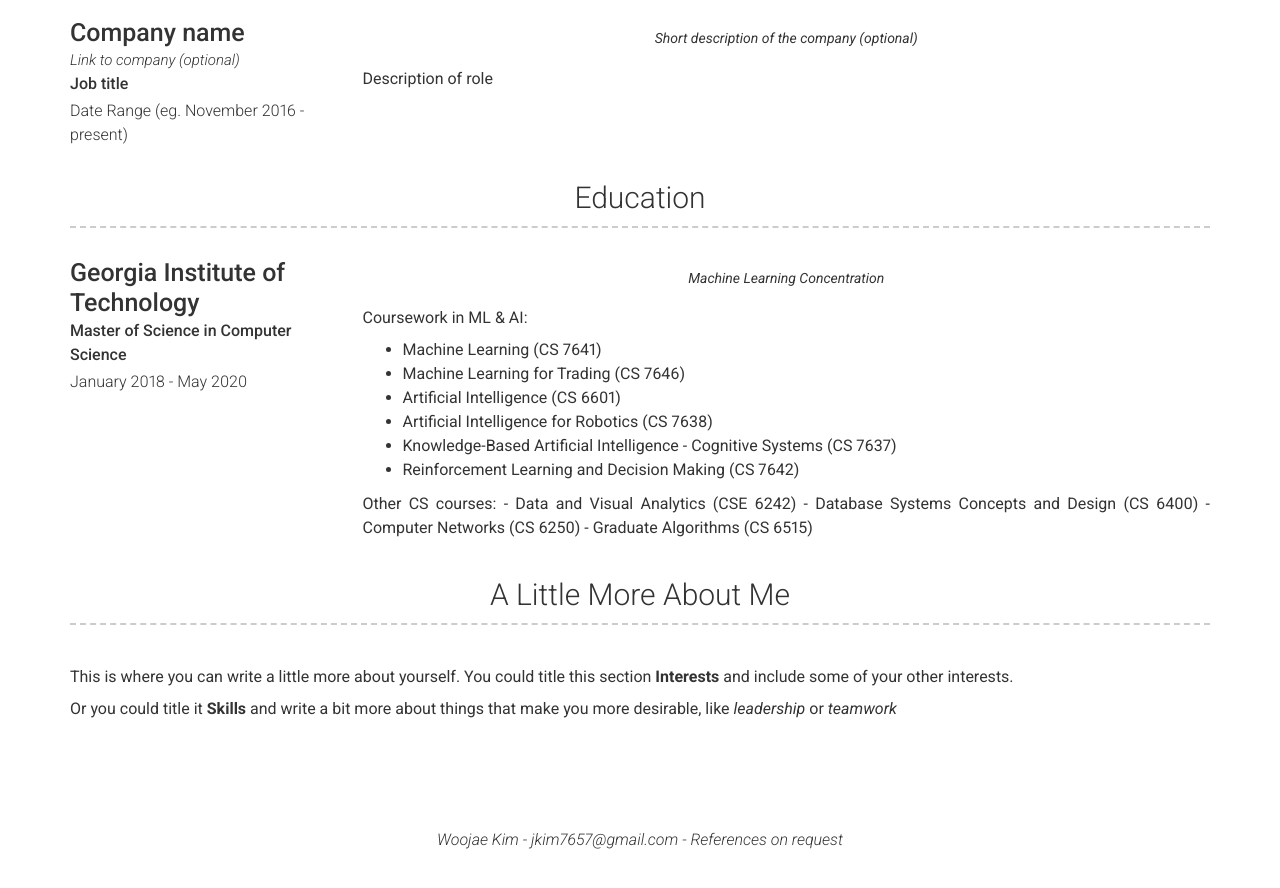
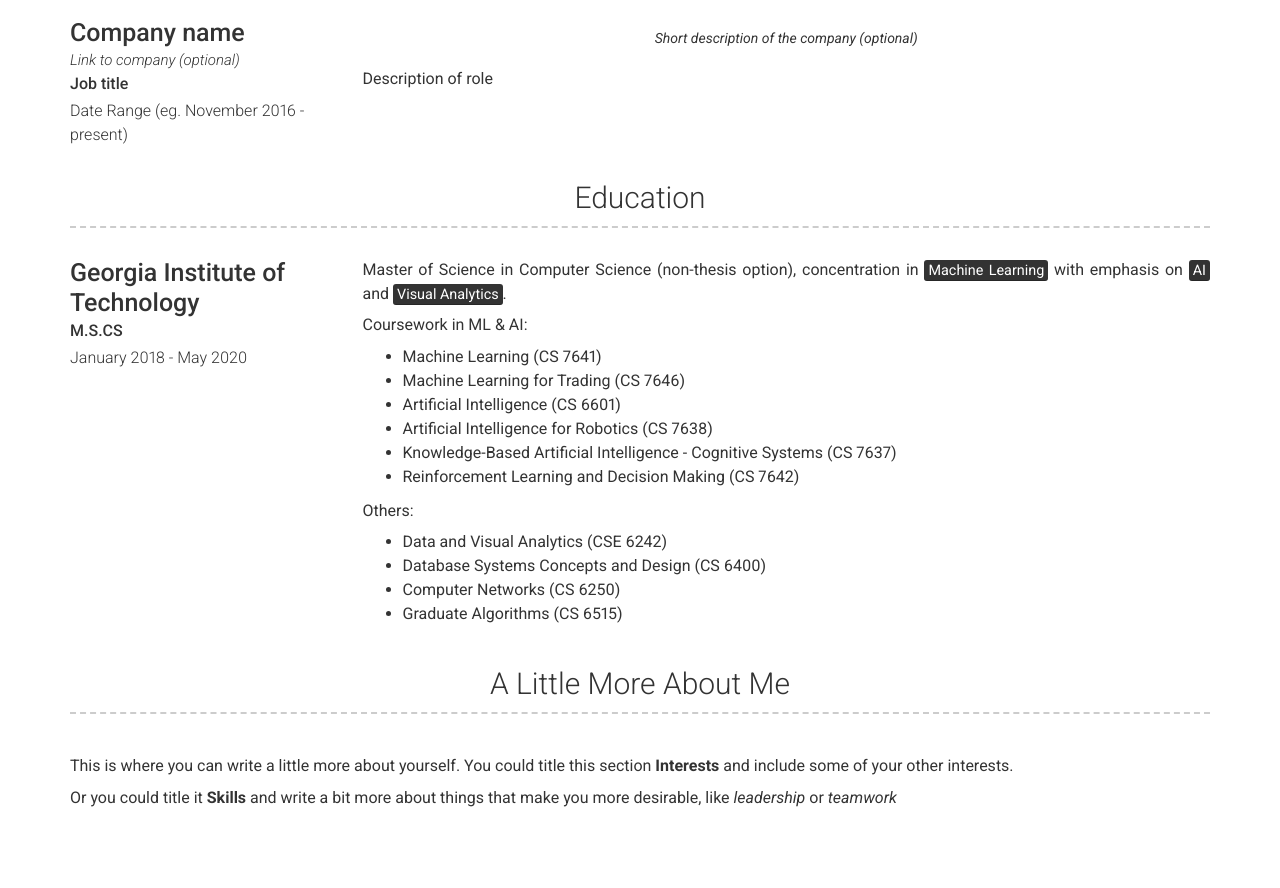
Before and after one commit to wkim300/wkim300.github.io, a Jekyll site: the page built from index.md, in a window 1280 px wide and 900 px high, scrolled down 1077 px. Shown: the top 888 px of the window. Built offline with Jekyll 4.4.1, drawn with Linux system fonts in a browser that asks for light colours; nearby versions of some CDN libraries; before the commit the page ends 1937 px from its top, so only the background shows below that.

Commit message:
Edited Education Section

```diff
--- a/_data/education.yml
+++ b/_data/education.yml
@@ -2,20 +2,22 @@
 - layout: left
   name: Georgia Institute of Technology
   dates: January 2018 - May 2020
-  qualification: Master of Science in Computer Science
-  quote: >
-    Machine Learning Concentration
+  qualification: M.S.CS
+  #quote: >
+  #  Machine Learning Concentration
   description: | # this will include new lines to allow paragraphs
-      Coursework in ML & AI:
-        - Machine Learning (CS 7641)
-        - Machine Learning for Trading (CS 7646)
-        - Artificial Intelligence (CS 6601)
-        - Artificial Intelligence for Robotics (CS 7638)
-        - Knowledge-Based Artificial Intelligence - Cognitive Systems (CS 7637)
-        - Reinforcement Learning and Decision Making (CS 7642)
+    Master of Science in Computer Science (non-thesis option), concentration in <mark>Machine Learning</mark> with emphasis on <mark>AI</mark> and <mark>Visual Analytics</mark>.
 
-        Other CS courses:
-          - Data and Visual Analytics (CSE 6242)
-          - Database Systems Concepts and Design (CS 6400)
-          - Computer Networks (CS 6250)
-          - Graduate Algorithms (CS 6515)
+    Coursework in ML & AI:
+      - Machine Learning (CS 7641)
+      - Machine Learning for Trading (CS 7646)
+      - Artificial Intelligence (CS 6601)
+      - Artificial Intelligence for Robotics (CS 7638)
+      - Knowledge-Based Artificial Intelligence - Cognitive Systems (CS 7637)
+      - Reinforcement Learning and Decision Making (CS 7642)
+
+    Others:
+      - Data and Visual Analytics (CSE 6242)
+      - Database Systems Concepts and Design (CS 6400)
+      - Computer Networks (CS 6250)
+      - Graduate Algorithms (CS 6515)
```
